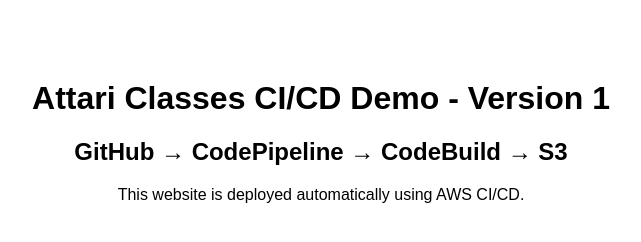
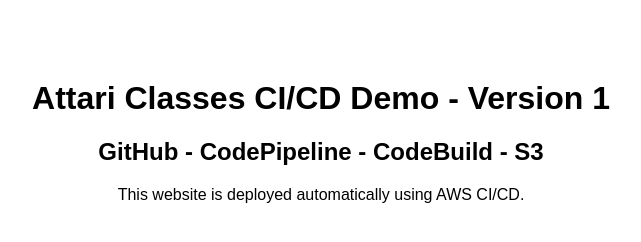
Before and after one commit to ShivaniB-tech/ci-cd-sin-repo, a plain HTML site: page index.html in a window 1280 px wide. Shown: the whole page, without its empty margins (319-960 px from the left). Drawn offline with Linux system fonts and the light colour scheme.

Commit message:
Remove arrow

```diff
--- a/index.html
+++ b/index.html
@@ -5,7 +5,7 @@
 </head>
 <body style="font-family: Arial; text-align: center; margin-top: 80px;">
     <h1>Attari Classes CI/CD Demo - Version 1</h1>
-    <h2>GitHub → CodePipeline → CodeBuild → S3</h2>
+    <h2>GitHub - CodePipeline - CodeBuild - S3</h2>
     <p>This website is deployed automatically using AWS CI/CD.</p>
 </body>
 </html>
```
